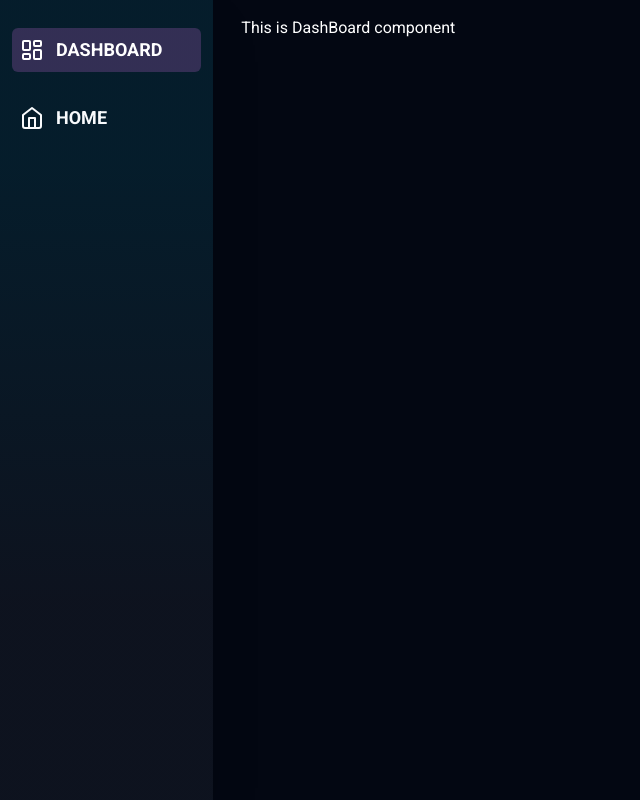
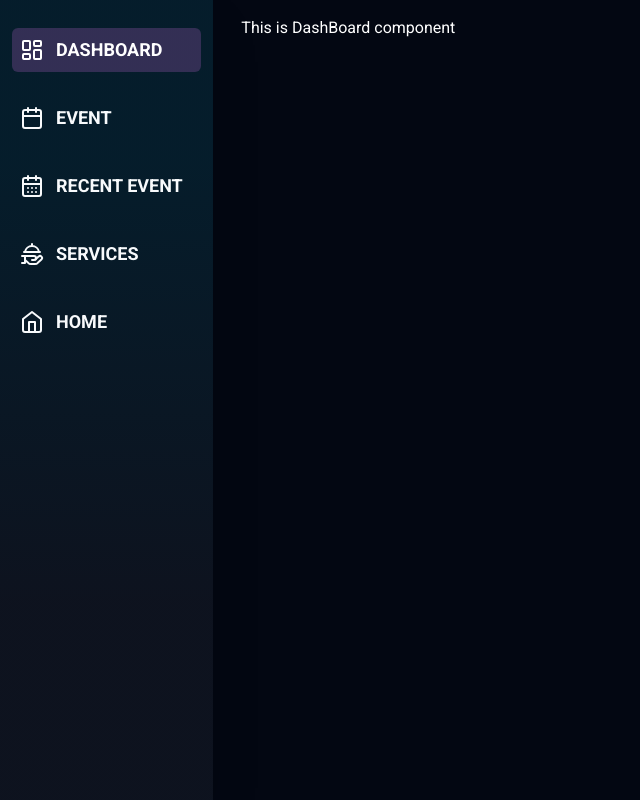
Before and after one commit to Abdullah149081/event-management-client, a React (Vite) app: page /dashBoard/event in a window 1280 px wide. Shown: the whole page, without its empty margins (0-640 px from the left). Built offline with nearby package versions, Linux system fonts and the light colour scheme; no server answers; what tailwindcss-animated would draw is missing.

Commit message:
Add new icons and routes to Sidebar component

```diff
--- a/src/components/ui/Sidebar.tsx
+++ b/src/components/ui/Sidebar.tsx
@@ -1,6 +1,12 @@
+import {
+  Calendar,
+  CalendarDays,
+  HandPlatter,
+  Home,
+  LayoutDashboard,
+} from 'lucide-react';
+import { NavLink } from 'react-router-dom';
 import { cn } from '@/lib/utils';
-import { Home, LayoutDashboard } from 'lucide-react';
-import { NavLink } from 'react-router-dom';
 
 const Sidebar = () => {
   const navAdmin = [
@@ -8,6 +14,22 @@ const Sidebar = () => {
       name: 'Dashboard',
       path: '/dashBoard/event',
       icon: LayoutDashboard,
+    },
+
+    {
+      name: 'Event',
+      path: '/dashBoard/dashBoard-event',
+      icon: Calendar,
+    },
+    {
+      name: 'Recent Event',
+      path: '/dashBoard/dashBoard-recent',
+      icon: CalendarDays,
+    },
+    {
+      name: 'Services',
+      path: '/dashBoard/dashBoard-services',
+      icon: HandPlatter,
     },
     {
       name: 'Home',
```
